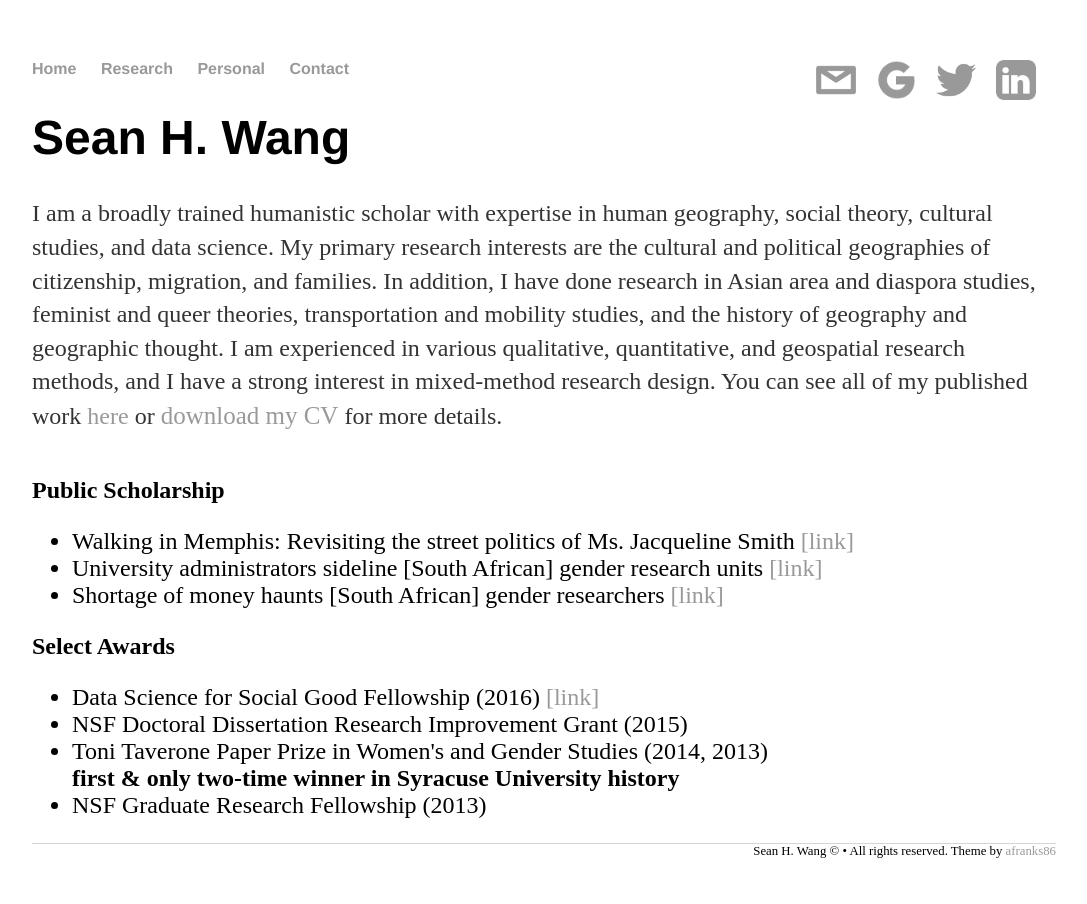
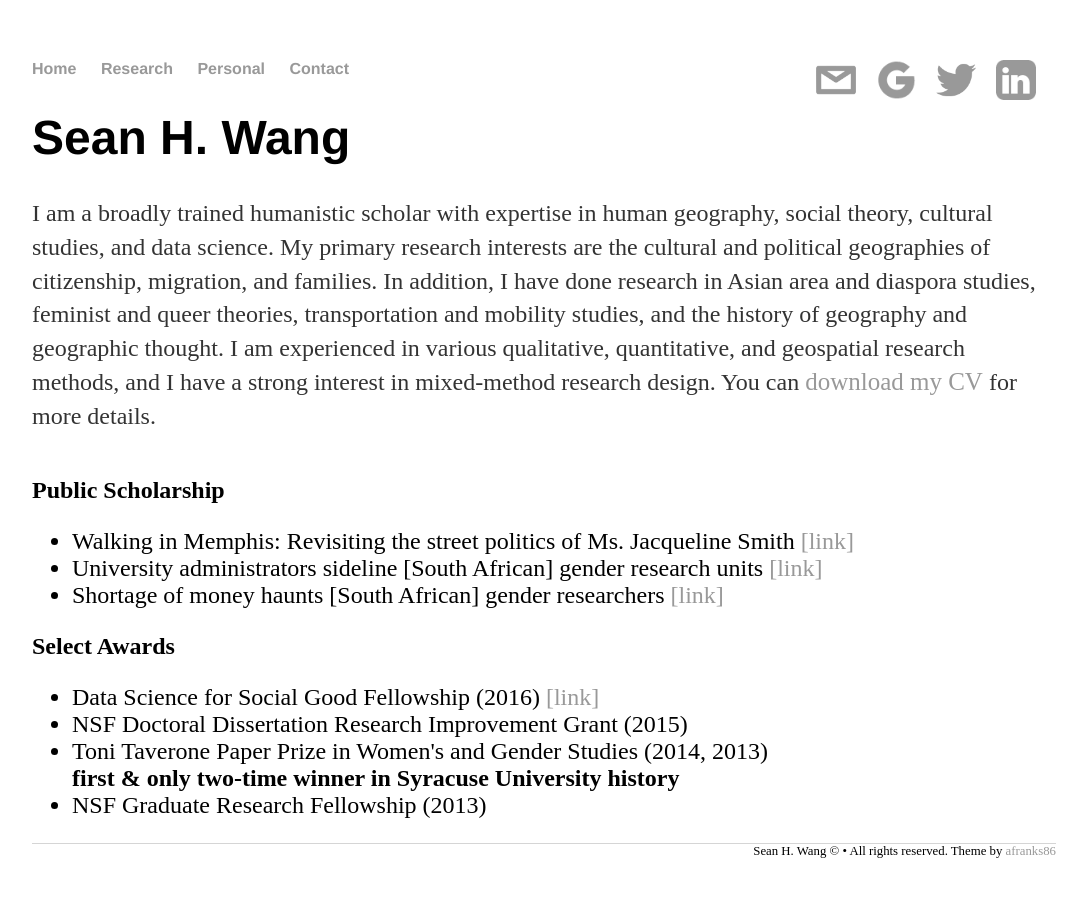
Before and after one commit to SeanyWang/seanywang.github.io, a Jekyll site: the page built from research/index.html, in a window 1280 px wide. Shown: the whole page, without its empty margins (96-1183 px from the left). Built offline with Jekyll 4.4.1, drawn with Linux system fonts in a browser that asks for light colours; nearby versions of some CDN libraries.

Commit message:
remove academia

```diff
--- a/research/index.html
+++ b/research/index.html
@@ -14,7 +14,7 @@ title: Sean H. Wang - Research
         My primary research interests are the cultural and political geographies of citizenship, migration, and families.
         In addition, I have done research in Asian area and diaspora studies, feminist and queer theories, transportation and mobility studies, and the history of geography and geographic thought.
         I am experienced in various qualitative, quantitative, and geospatial research methods, and I have a strong interest in mixed-method research design.
-        You can see all of my published work <a href="https://syr.academia.edu/SeanWang">here</a> or <a href="../pdfs/wang_cv.pdf" class="download" title="Download CV as PDF"style="font-size: 25px">download my CV</a> for more details.
+        You can <a href="../pdfs/wang_cv.pdf" class="download" title="Download CV as PDF"style="font-size: 25px">download my CV</a> for more details.
       </p>
     </div>
       </td>
```
